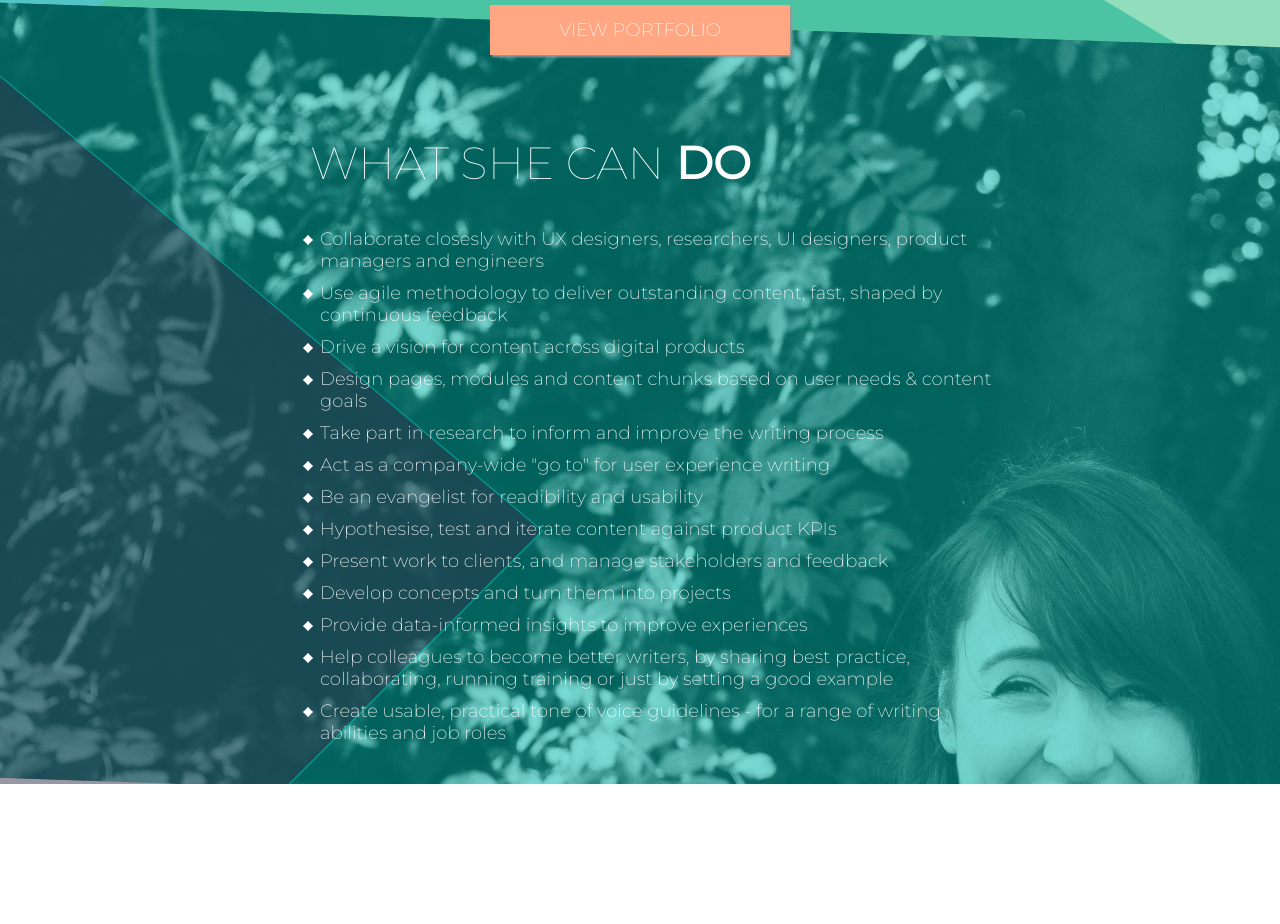
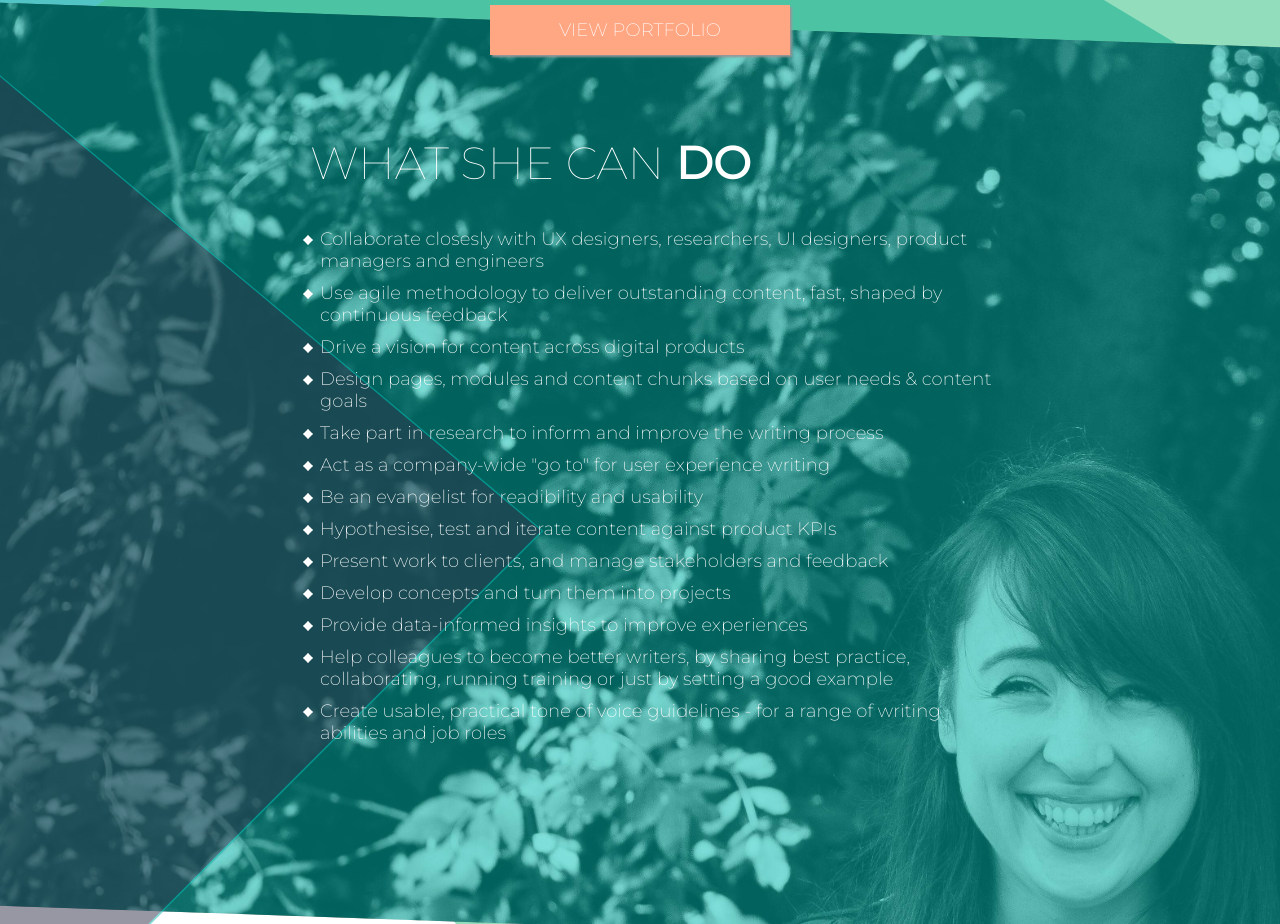
Before and after one commit to mthomasuk/rhiannon-jones-portfolio, a React (Create React App) app: page / in a window 1280 px wide. Shown: the part 1120-2044 px from the top of the page. Before the commit the page ends 1904 px from the top, so only its background shows below. Built offline with nearby package versions, Linux system fonts and the light colour scheme.

Commit message:
added larger bottom margin to portfolio

```diff
--- a/src/containers/Mask.css
+++ b/src/containers/Mask.css
@@ -44,7 +44,7 @@
 
 .Photo, .Filter {
   top: 61%;
-  bottom: -56px;
+  bottom: -10%;
   left: -40px;
   right: -40px;
   z-index: -1;
--- a/src/containers/WhatAreYouDoing.css
+++ b/src/containers/WhatAreYouDoing.css
@@ -1,9 +1,10 @@
 .WhatAreYouDoing {
   color: #fff;
+  margin-bottom: 150px;
 }
 
 .WhatAreYouDoing h2 {
-    font-weight: 100;
+  font-weight: 100;
 }
 
 .WhatAreYouDoing-Content ul {
```
